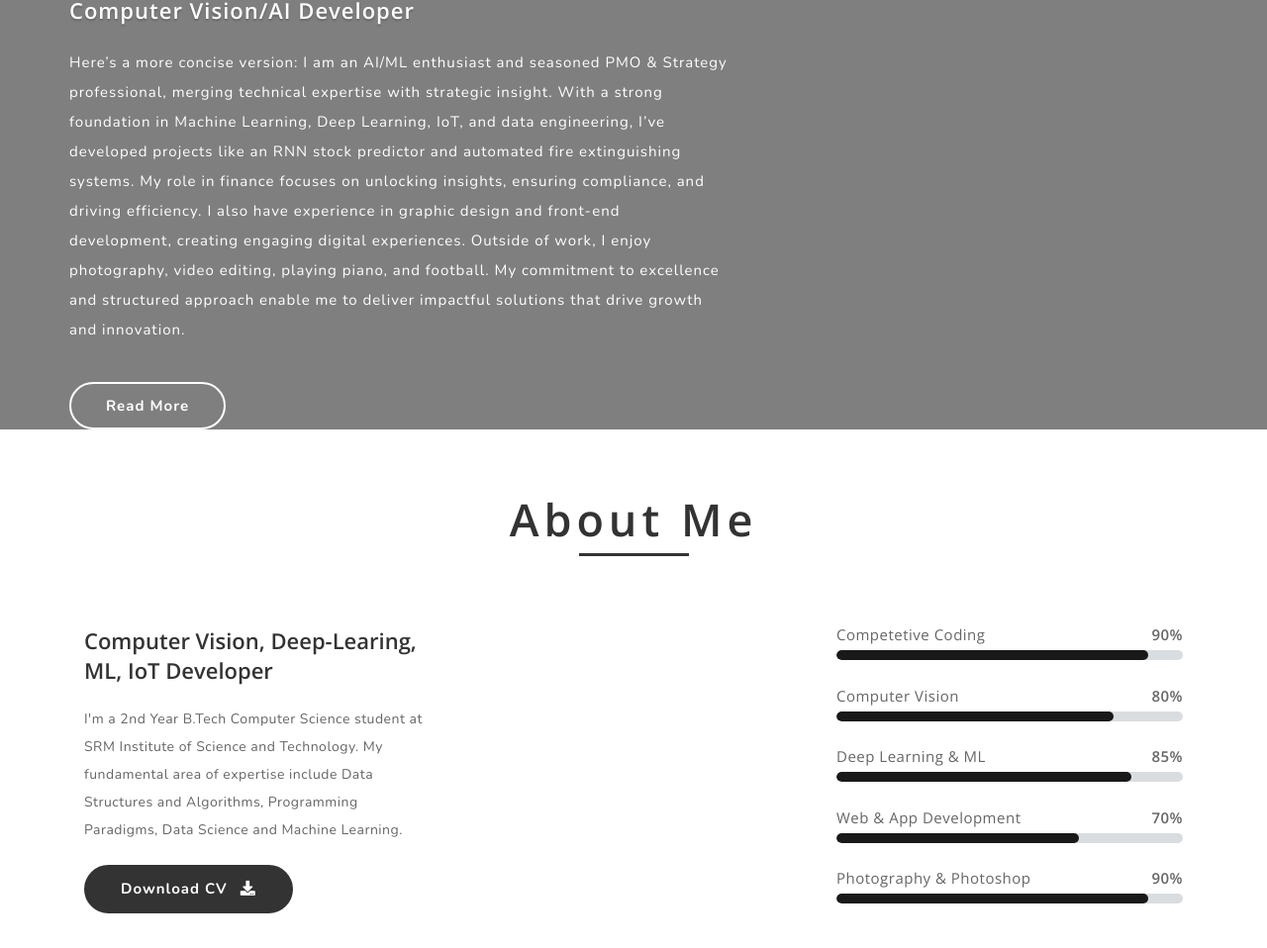
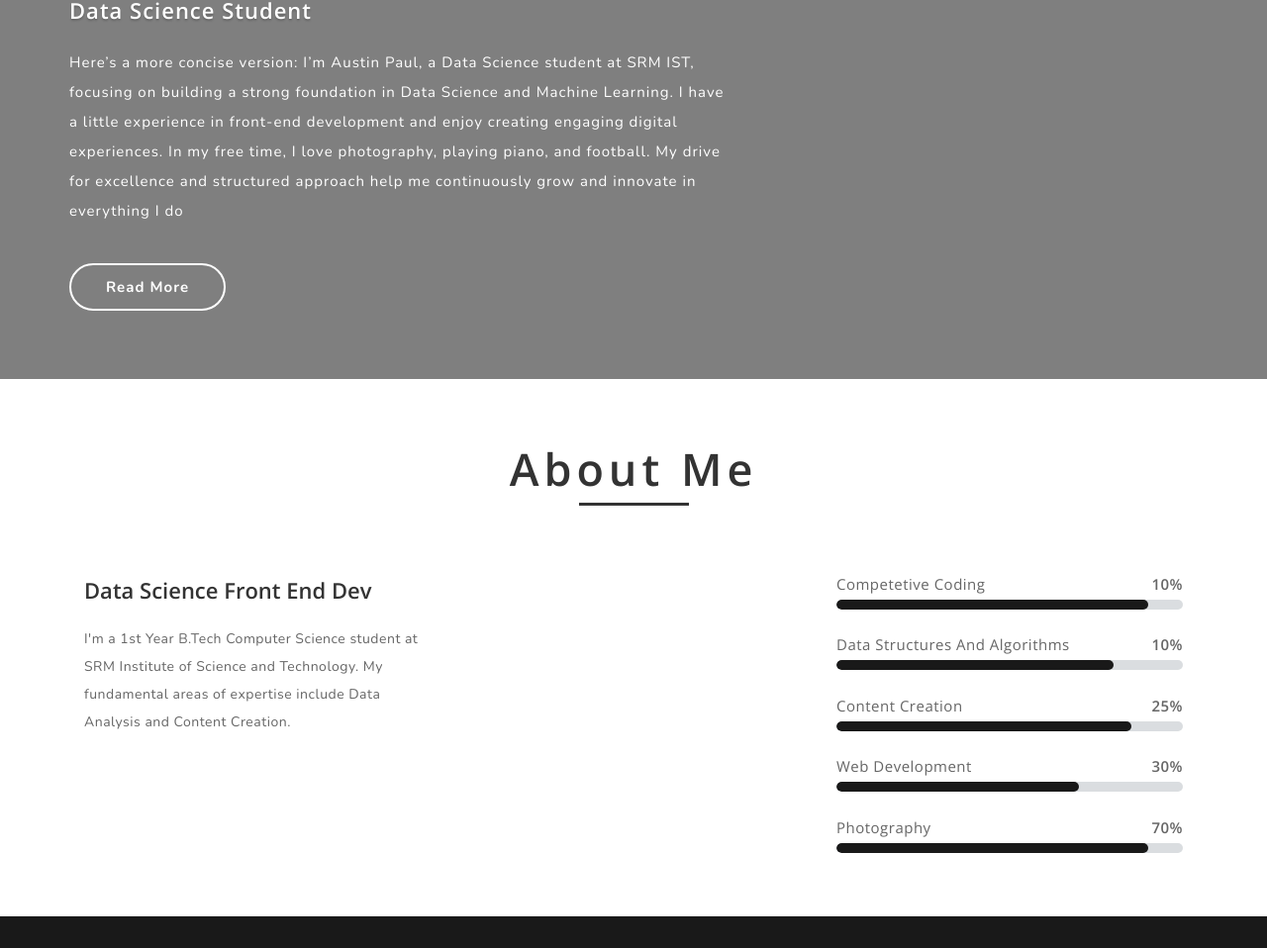
Before and after one commit to Austin-dev-dot/austindev4, a plain HTML site: page index.html in a window 1280 px wide. Shown: the part 382-1340 px from the top of the page at 99% size. Drawn offline with nearby package versions, Linux system fonts and the light colour scheme.

Commit message:
Update index.html

```diff
--- a/index.html
+++ b/index.html
@@ -2,20 +2,20 @@
 <!DOCTYPE html>
 <html lang="en">
 <head>
-<title>austindec4</title>
+<title>austindev4</title>
 <link rel = "icon" href =  "images/S_letter.png" type = "image/x-icon">
 
 	<!-- Meta tag Keywords -->
-	<meta property="og:title" content="SivinX11's Personal Website">
-	<meta property="og:description" content="Hey There, 안녕 세상, I'm an AI/ML enthusiast and computer vision developer. 안녕 세상!">
+	<meta property="og:title" content="austindev4's Personal Website">
+	<meta property="og:description" content="Hey, I'm Austin Paul, a first-year Data Science student at SRM IST, and I’m really into becoming a full front-end developer!">
 	<meta property="og:image" content="https://user-images.githubusercontent.com/52810449/84639623-416c9d80-af16-11ea-9a32-e972a242e67c.jpg">
-	<meta property="og:url" content="http://sivinx11.github.io">
+	<meta property="og:url" content="https://austin-dev-dot.github.io/austindev4/">
 	<meta name="twitter:image" content=" https://user-images.githubusercontent.com/52810449/84639623-416c9d80-af16-11ea-9a32-e972a242e67c.jpg">
 	<meta name="twitter:card" content="summary_large_image">
 	<meta name="viewport" content="width=device-width, initial-scale=1">
 	<meta charset="utf-8">
 	<meta name="google-site-verification" content="5t5TCMid9rSMrj3ABvkA6EK-itNdIOaxq0pGD5669ns" />
-	<meta name="keywords" content="Personal View Responsive, SivinX11,Sivin Website,SivinX11 website, SivinX11 Personal Web" />
+	<meta name="keywords" content="Personal View Responsive, AustinDev4,Austin Website,austindev4 website, austindev4 Personal Web" />
 	<script type="application/x-javascript">
 		addEventListener("load", function () {
 			setTimeout(hideURLbar, 0);
@@ -125,9 +125,9 @@
 					<p>
 Here’s a more concise version:
 
-I am an AI/ML enthusiast and seasoned PMO & Strategy professional, merging technical expertise with strategic insight. With a strong foundation in Machine Learning, Deep Learning, IoT, and data engineering, I’ve developed projects like an RNN stock predictor and automated fire extinguishing systems. My role in finance focuses on unlocking insights, ensuring compliance, and driving efficiency.
+I’m Austin Paul, a Data Science student at SRM IST, focusing on building a strong foundation in Data Science and Machine Learning. I have a little experience in front-end development and enjoy creating engaging digital experiences.
 
-I also have experience in graphic design and front-end development, creating engaging digital experiences. Outside of work, I enjoy photography, video editing, playing piano, and football. My commitment to excellence and structured approach enable me to deliver impactful solutions that drive growth and innovation. </p>
+In my free time, I love photography, playing piano, and football. My drive for excellence and structured approach help me continuously grow and innovate in everything I do </p>
 					<script>
 						const header = document.querySelector('.shuffleit')
 						const header2 = document.querySelector('.shuffleitt')
@@ -136,9 +136,9 @@ I also have experience in graphic design and front-end development, creating eng
 
 						let str = ['!@','#','$','%','^&','*','(',')','-','+','/','[',']','A','E','X','T','R','Q','i','j','*','(',')','-','+','/','o','E','X','T','R','Q','i','j','*','(',')','-','+','/',]
 
-						oheader = "&lt;/SivinX11&gt;"
-						oheader2 = "Sivin Varughese"
-						oheader3 = "Computer Vision/AI developer"
+						oheader = "&lt;/austindev4&gt;"
+						oheader2 = "Austin Paul"
+						oheader3 = "Data Science Student"
 
 						l = oheader.length
 						l2 = oheader2.length
@@ -234,36 +234,35 @@ I also have experience in graphic design and front-end development, creating eng
 		<h3 class="heading">About Me</h3>
 		<div class="row about-grids">
 			<div class="col-lg-4">
-				<h4>Computer Vision, Deep-Learing, ML, IoT Developer</h4>
-				<p>I'm a 2nd Year B.Tech Computer Science student at SRM Institute of Science and Technology. My fundamental area of expertise include Data Structures and Algorithms, Programming Paradigms, Data Science and Machine Learning.</p>
-				<a href="https://tinyurl.com/SivinX11"> Download CV <span class="fa ml-2 fa-download"></span> </a>
+				<h4>Data Science Front End Dev</h4>
+				<p>I'm a 1st Year B.Tech Computer Science student at SRM Institute of Science and Technology. My fundamental areas of expertise include Data Analysis and Content Creation.</p>
 			</div>
 			<div class="col-lg-4 col-md-6 my-lg-0 my-5">
 				<img src="images/img7.png" alt="" class="img-fluid" />
 			</div>
 			<div class="col-lg-4 bar-grids">
 				<div class="wthree_skills">
-					<h6>Competetive Coding<span> 90% </span></h6>
+					<h6>Competetive Coding<span> 10% </span></h6>
 					<div class="progress">
 						<div class="progress-bar progress-bar-striped active" style="width: 90%">
 						</div>
 					</div>
-					<h6>Computer Vision<span> 80% </span></h6>
+					<h6>Data Structures and Algorithms<span> 10% </span></h6>
 					<div class="progress">
 						<div class="progress-bar progress-bar-striped active" style="width: 80%">
 						</div>
 					</div>
-					<h6>Deep Learning & ML<span>85% </span></h6>
+					<h6>Content Creation<span>25% </span></h6>
 					<div class="progress">
 						<div class="progress-bar progress-bar-striped active" style="width: 85%">
 						</div>
 					</div>
-					<h6>Web & App Development<span>70% </span></h6>
+					<h6>Web Development<span>30% </span></h6>
 					<div class="progress">
 						<div class="progress-bar progress-bar-striped active" style="width: 70%">
 						</div>
 					</div>
-					<h6>photography & Photoshop<span>90% </span></h6>
+					<h6>Photography<span>70% </span></h6>
 					<div class="progress prgs-w3agile-last">
 						<div class="progress-bar progress-bar-striped active" style="width: 90%">
 						</div>
@@ -488,17 +487,6 @@ I also have experience in graphic design and front-end development, creating eng
     });
 
 
-    // Initializing the links slider
-    var msLinks = new MomentumSlider({
-      el: slidersContainer,
-      cssClass: 'ms--links',
-      range: [0, 4],
-      rangeContent: function () {
-        return '<a href="https://github.com/SivinX11?tab=repositories" class="ms-slide__link btn">View Github</a>';
-      },
-      vertical: true,
-      interactive: false
-    });
 
 
     // Get pagination items
@@ -683,8 +671,8 @@ I also have experience in graphic design and front-end development, creating eng
 					</div>
 					<div class="col-11">
 						<h5>Email</h5>
-						<p><a href="mailto:sivin2552000@gmail.com"> sivin2552000@gmail.com</a></p>
-						<p><a href="mailto:sv5057@srmist.edu.in"> sv5057@srmist.edu.in</a></p>
+						<p><a href="mailto:austinpaulmail04@gmail.com"> austinpaulmail04@gmail.com</a></p>
+						<p><a href="mailto:ap0415@srmist.edu.in"> ap0415@srmist.edu.in</a></p>
 					</div>
 					<div class="col-1 pr-0 icon mt-4">
 						<i class="fa fa-phone" aria-hidden="true"></i>
```
